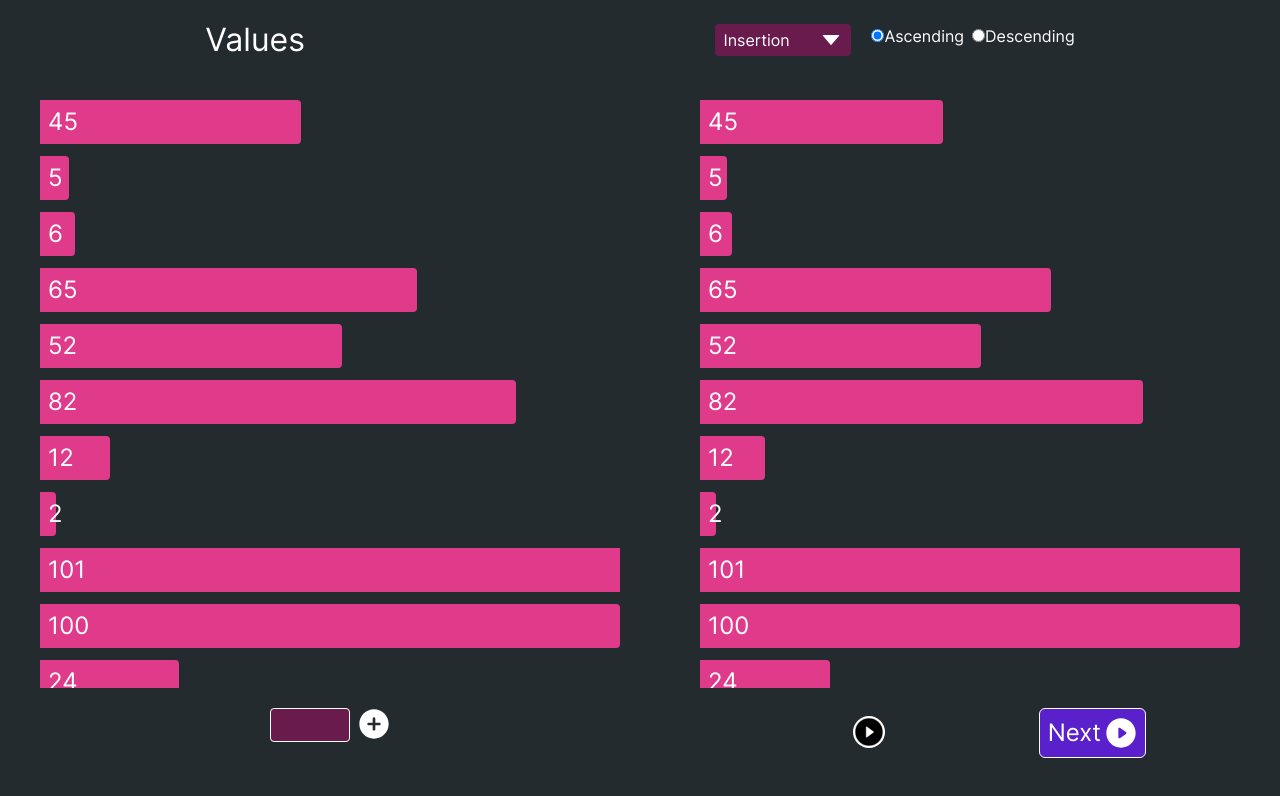
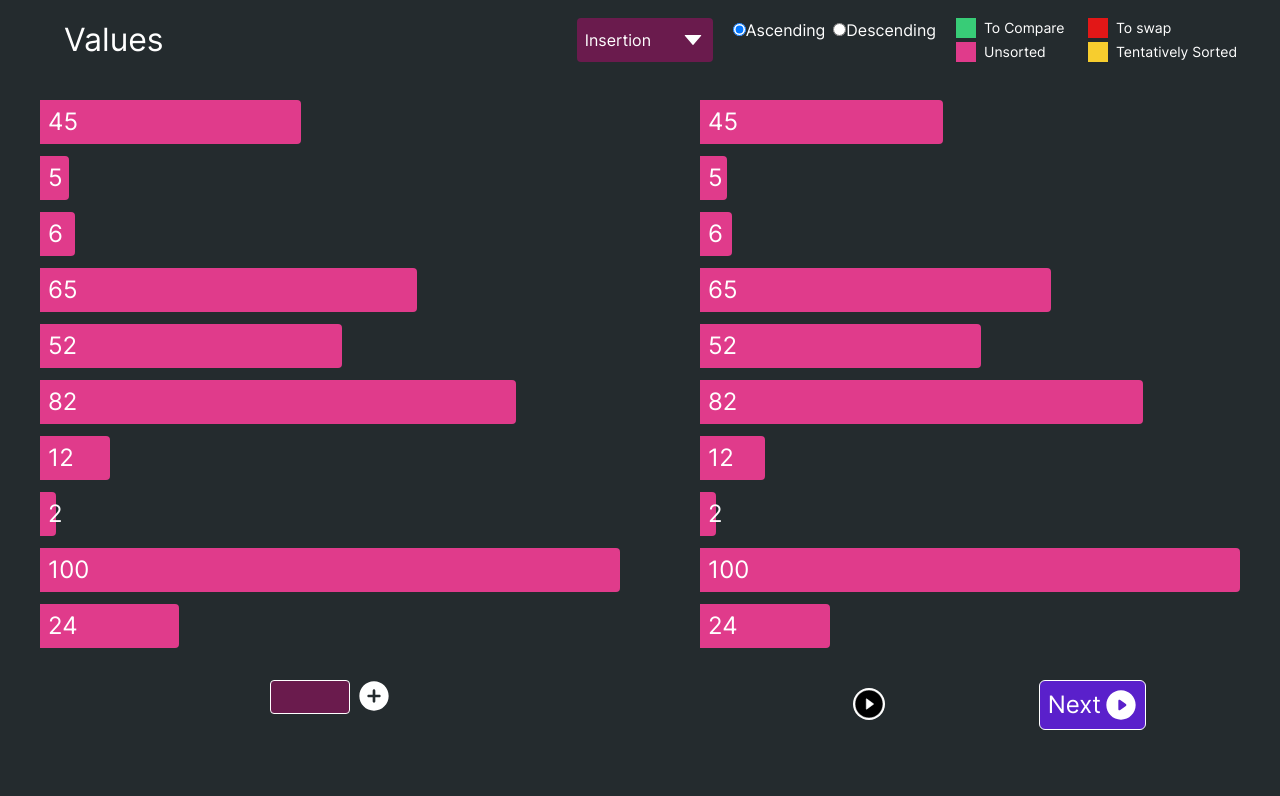
Before and after one commit to vmmoorthy/sorting-algo, a React (Create React App) app: page / in a window 1280 px wide. Shown: the top 796 px of the page. Built offline with nearby package versions, Linux system fonts and the light colour scheme; the HTML template or start-up script is replaced by a standard one.

Commit message:
color annotation & insertion order support added

```diff
--- a/src/App.jsx
+++ b/src/App.jsx
@@ -9,13 +9,12 @@ function App() {
   const inputRef = useRef(null)
 
   const [sortCompleted, setSortCompleted] = useState(false);
-  const [values, setValues] = useState([45, 5, 6, 65, 52, 82, 12, 2, 101, 100, 24]);
+  const [values, setValues] = useState([45, 5, 6, 65, 52, 82, 12, 2, 100, 24]);
   const [sorted, setSorted] = useState([]);
   //stores the index of selected item
   const [selectedElements, setSelectedElements] = useState([]);
   const [isAsc, setIsAsc] = useState(true);
   const [algo, setAlgo] = useState("Insertion");
-  const insertionPointer = useRef(0)
 
   useEffect(() => {
     setSorted([...values])
@@ -28,33 +27,38 @@ function App() {
   }, [values, isAsc, algo]);
 
   function nextStep_Insertion() {
-    if (currentStep.current == 0) {
-      setSelectedElements([0, 1]) //[previous,base]
+    if (currentStep.current === 0) {
+      setSelectedElements([1, 0]) //[base,previous]
       currentStep.current = 1
     }
-    else if (currentStep.current == 1) {
-      if (sorted[selectedElements[1]] < sorted[selectedElements[0]]) {
-        if (selectedElements[0] - 1 >= 0 && sorted[selectedElements[0] - 1] > sorted[selectedElements[1]])
-          setSelectedElements(p => [p[0] - 1, p[1]])
-        else
+    else if (currentStep.current === 1) {
+      if (isAsc ? sorted[selectedElements[0]] < sorted[selectedElements[1]] : sorted[selectedElements[0]] > sorted[selectedElements[1]]) {
+        if (selectedElements[1] - 1 >= 0 && isAsc ? sorted[selectedElements[1] - 1] > sorted[selectedElements[0]] : sorted[selectedElements[1] - 1] < sorted[selectedElements[0]])
+          setSelectedElements(p => [p[0], p[1] - 1])
+        else {
+          arrowRef.current.p1.style.backgroundColor = "#E21717";
+          arrowRef.current.p2.style.backgroundColor = "#E21717";
           currentStep.current = 2
+        }
       }
       else {
         countSorted.current += 1
         setSelectedElements(p => {
-          if (p[1] >= sorted.length)
+          if (p[0] >= sorted.length)
             setSortCompleted(true)
-          return [p[1], p[1] + 1]
+          return [p[0] + 1, p[0]]
         })
       }
     }
-    else if (currentStep.current == 2) {
+    else if (currentStep.current === 2) {
+      arrowRef.current.p1.style.backgroundColor = "#38CC77";
+      arrowRef.current.p2.style.backgroundColor = "#38CC77";
       setSorted(pre => {
         const p = [...pre]
         // remove base value
-        const [baseValue] = p.splice(selectedElements[1], 1)
+        const [baseValue] = p.splice(selectedElements[0], 1)
         // add base value to appropriate position
-        p.splice(selectedElements[0], 0, baseValue)
+        p.splice(selectedElements[1], 0, baseValue)
         return p
       })
       // increase sorted count
@@ -63,9 +67,9 @@ function App() {
       currentStep.current = 1
       // move selection
       setSelectedElements(p => {
-        if (p[1] >= sorted.length)
+        if (p[0] >= sorted.length)
           setSortCompleted(true)
-        return [p[1], p[1] + 1]
+        return [p[0] + 1, p[0]]
       })
     }
   }
@@ -212,7 +216,7 @@ function App() {
           <div onClick={() => setTimeout(() => setSortCompleted(false), 200)} className="btn bg-[#FF6666] text-white text-[1.5rem] px-5 py-2 cursor-pointer  transition-all font-bold rounded-xl active:scale-125 ">Done</div>
         </div>
       </div>}
-      <div className="head h-[5rem] flex flex-row justify-around items-center ">
+      <div className="head h-[5rem] flex flex-row justify-between px-16 items-center ">
         <div className="left"><h1 className="text-[2rem] bold text-white" >Values</h1></div>
         <div className="right text-white grid grid-flow-col gap-5">
           <div tabIndex={0} className="dropDown cursor-pointer relative [&>.dropList]:focus:visible flex flex-row justify-center items-center bg-[#6A1B4D] rounded py-1 px-2 "><span className="w-24">{algo}</span><svg width="1.5rem" height="1.5rem" viewBox="0 0 40 40" fill="#fff" xmlns="http://www.w3.org/2000/svg">
@@ -233,6 +237,23 @@ function App() {
               <input type="radio" onChange={() => setIsAsc(false)} name="order" id="descOrder" />
               Descending
             </label>
+          </div>
+          <div className="colorAbbr gap-1 grid grid-flow-row grid-cols-2">
+            <div className="wrap grid justify-start w-32 grid-flow-col  text-white text-sm ">
+              <div className="colorInfo w-5 h-5 shadow-sm " style={{ backgroundColor: "#38CC77" }} ></div><div className="pl-2">To Compare</div>
+            </div>
+            <div className="wrap grid justify-start w-32 grid-flow-col  text-white text-sm ">
+              <div className="colorInfo w-5 h-5 shadow-sm " style={{ backgroundColor: "#E21717" }} ></div><div className="pl-2">To swap</div>
+            </div>
+            <div className="wrap grid justify-start w-32 grid-flow-col  text-white text-sm ">
+              <div className="colorInfo w-5 h-5 shadow-sm " style={{ backgroundColor: "#E03B8B" }} ></div><div className="pl-2">Unsorted</div>
+            </div>
+            {algo !== "Insertion" ? <div className="wrap grid justify-start w-32 grid-flow-col  text-white text-sm ">
+              <div className="colorInfo w-5 h-5 shadow-sm " style={{ backgroundColor: "#5A20CB" }} ></div><div className="pl-2">Sorted</div>
+            </div>
+              : <div className="wrap grid justify-start w-32 grid-flow-col  text-white text-sm ">
+                <div className="colorInfo w-5 h-5 shadow-sm " style={{ backgroundColor: "#F7CD2E" }} ></div><div className="pl-2 whitespace-nowrap">Tentatively Sorted</div>
+              </div>}
           </div>
         </div>
       </div>
```
